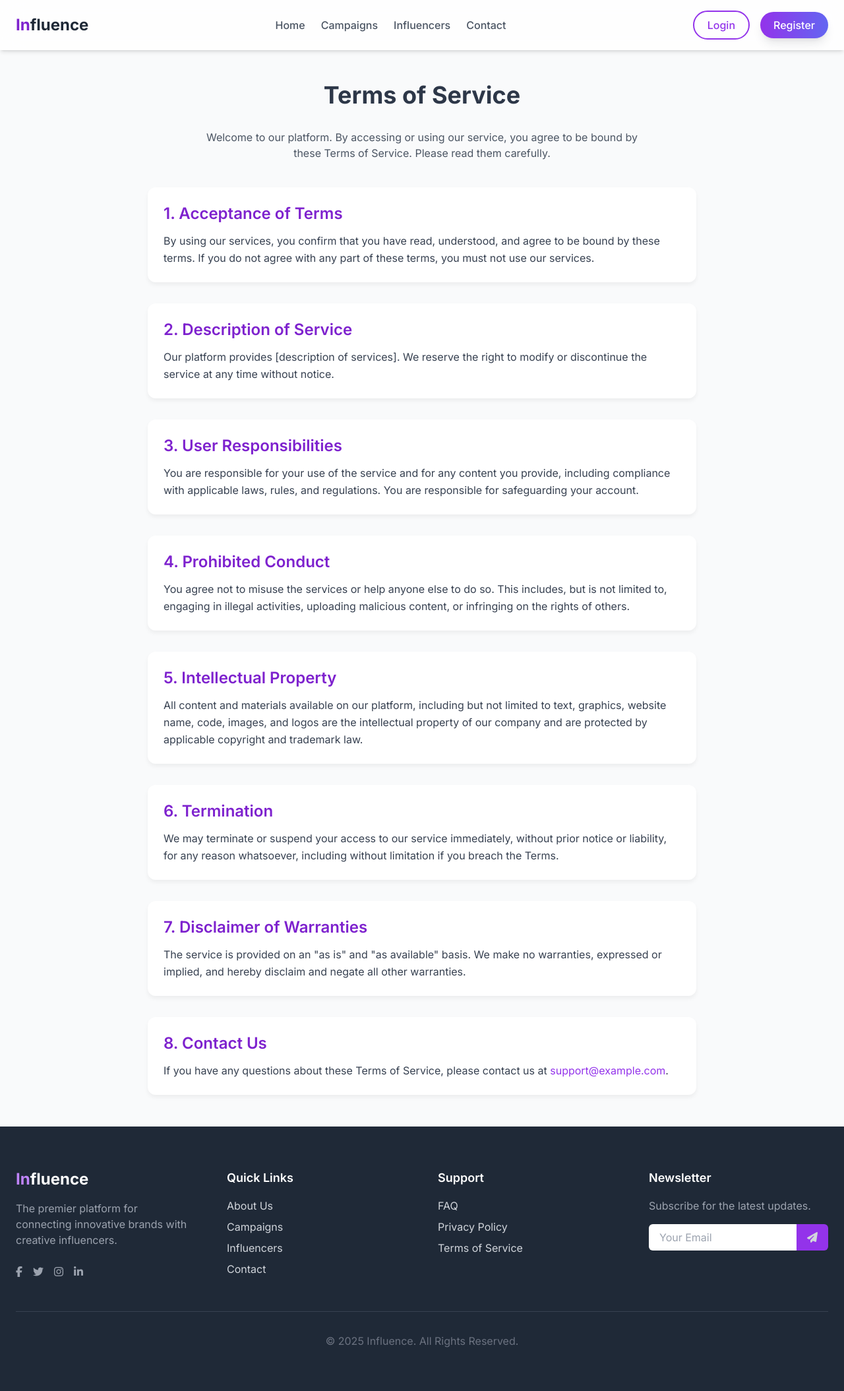
After one commit to soumalya-droid/infmrt_test, a PHP site: page /pages/terms in a window 1280 px wide. The commit adds this page. Shown: the whole page at 66% size. Run offline with PHP 8.4, Linux system fonts and the light colour scheme; some libraries are stand-ins or nearby versions.

Commit message:
feat: Create terms of service page
This commit introduces a new Terms of Service page.

- Creates a new `views/pages/terms.php` file with content and styling similar to the privacy page.
- Adds a `terms()` method to `HomeController` to render the new page.
- Adds a `/pages/terms` route in `public/index.php` to make the page accessible.

```diff
--- a/public/index.php
+++ b/public/index.php
@@ -31,6 +31,7 @@ $routes = [
 
   'payments' => ['GET','PaymentController@index'], // placeholder
   'pages/privacy' => ['GET','HomeController@privacy'],
+  'pages/terms' => ['GET','HomeController@terms'],
 ];
 
 // Resolve route
--- a/src/controllers/HomeController.php
+++ b/src/controllers/HomeController.php
@@ -14,4 +14,8 @@ class HomeController extends BaseController {
   public function privacy() {
     return $this->view('pages/privacy');
   }
+
+  public function terms() {
+    return $this->view('pages/terms');
+  }
 }
--- /dev/null
+++ b/views/pages/terms.php
@@ -0,0 +1,83 @@
+<!DOCTYPE html>
+<html lang="en">
+<head>
+  <meta charset="UTF-8">
+  <meta name="viewport" content="width=device-width, initial-scale=1.0">
+  <title>Terms of Service</title>
+  <script src="https://cdn.tailwindcss.com"></script>
+  <link href="https://fonts.googleapis.com/css2?family=Inter:wght@400;500;600;700&display=swap" rel="stylesheet">
+  <link rel="stylesheet" href="https://cdnjs.cloudflare.com/ajax/libs/font-awesome/6.5.1/css/all.min.css">
+  <style>
+    body { font-family: 'Inter', sans-serif; background: #f7fafc; color: #2d3748; }
+    .btn { padding: 0.75rem 1.5rem; border-radius: 9999px; font-weight: 600; transition: .2s; }
+    .btn:hover { transform: translateY(-2px); }
+    .btn-primary { background: #6b46c1; color: white; }
+    .btn-primary:hover { background: #553c9a; }
+    .card { background: white; border-radius: 12px; padding: 1.5rem; box-shadow: 0 4px 6px rgba(0,0,0,0.05); transition: .2s; }
+    .card:hover { transform: translateY(-5px); box-shadow: 0 10px 15px rgba(0,0,0,0.1); }
+  </style>
+</head>
+<body class="bg-gray-50 min-h-screen flex flex-col">
+  <!-- Header -->
+  <div class="header-container">
+    <?php include __DIR__ . '/../partials/header.php'; ?>
+  </div>
+
+  <!-- Main -->
+  <main class="flex-grow">
+    <div class="max-w-4xl mx-auto px-4 sm:px-6 lg:px-8 py-12">
+      <h1 class="text-4xl font-extrabold text-center mb-8">Terms of Service</h1>
+      <p class="text-gray-600 mb-10 text-center max-w-2xl mx-auto">
+        Welcome to our platform. By accessing or using our service, you agree to be bound by these Terms of Service. Please read them carefully.
+      </p>
+
+      <div class="space-y-8 text-gray-700 leading-relaxed">
+        <div class="card">
+          <h2 class="text-2xl font-semibold mb-3 text-purple-700">1. Acceptance of Terms</h2>
+          <p>By using our services, you confirm that you have read, understood, and agree to be bound by these terms. If you do not agree with any part of these terms, you must not use our services.</p>
+        </div>
+
+        <div class="card">
+          <h2 class="text-2xl font-semibold mb-3 text-purple-700">2. Description of Service</h2>
+          <p>Our platform provides [description of services]. We reserve the right to modify or discontinue the service at any time without notice.</p>
+        </div>
+
+        <div class="card">
+          <h2 class="text-2xl font-semibold mb-3 text-purple-700">3. User Responsibilities</h2>
+          <p>You are responsible for your use of the service and for any content you provide, including compliance with applicable laws, rules, and regulations. You are responsible for safeguarding your account.</p>
+        </div>
+
+        <div class="card">
+          <h2 class="text-2xl font-semibold mb-3 text-purple-700">4. Prohibited Conduct</h2>
+          <p>You agree not to misuse the services or help anyone else to do so. This includes, but is not limited to, engaging in illegal activities, uploading malicious content, or infringing on the rights of others.</p>
+        </div>
+
+        <div class="card">
+          <h2 class="text-2xl font-semibold mb-3 text-purple-700">5. Intellectual Property</h2>
+          <p>All content and materials available on our platform, including but not limited to text, graphics, website name, code, images, and logos are the intellectual property of our company and are protected by applicable copyright and trademark law.</p>
+        </div>
+
+        <div class="card">
+          <h2 class="text-2xl font-semibold mb-3 text-purple-700">6. Termination</h2>
+          <p>We may terminate or suspend your access to our service immediately, without prior notice or liability, for any reason whatsoever, including without limitation if you breach the Terms.</p>
+        </div>
+
+        <div class="card">
+          <h2 class="text-2xl font-semibold mb-3 text-purple-700">7. Disclaimer of Warranties</h2>
+          <p>The service is provided on an "as is" and "as available" basis. We make no warranties, expressed or implied, and hereby disclaim and negate all other warranties.</p>
+        </div>
+
+        <div class="card">
+          <h2 class="text-2xl font-semibold mb-3 text-purple-700">8. Contact Us</h2>
+          <p>If you have any questions about these Terms of Service, please contact us at <a href="mailto:support@example.com" class="text-purple-600 hover:underline">support@example.com</a>.</p>
+        </div>
+      </div>
+    </div>
+  </main>
+
+  <!-- Footer -->
+  <footer class="mt-auto">
+    <?php include __DIR__ . '/../partials/footer.php'; ?>
+  </footer>
+</body>
+</html>
```
